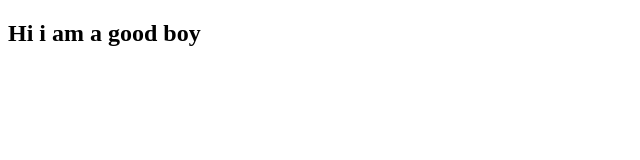
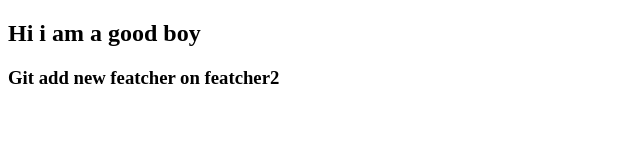
Before and after one commit to Shubha-hello/hy1, a plain HTML site: page Index.html in a window 1280 px wide. Shown: the whole page, without its empty margins (0-640 px from the left). Drawn offline with Linux system fonts and the light colour scheme.

Commit message:
Add new featucher2

```diff
--- a/Index.html
+++ b/Index.html
@@ -7,5 +7,6 @@
 </head>
 <body>
     <h2>Hi i am a good boy</h2>
+    <h3>Git add new featcher on featcher2</h3>
 </body>
 </html>
```
